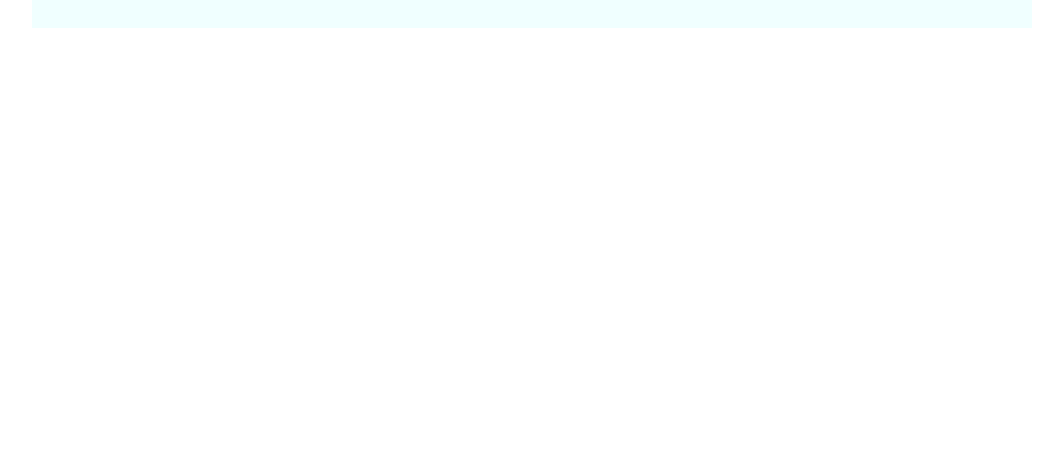
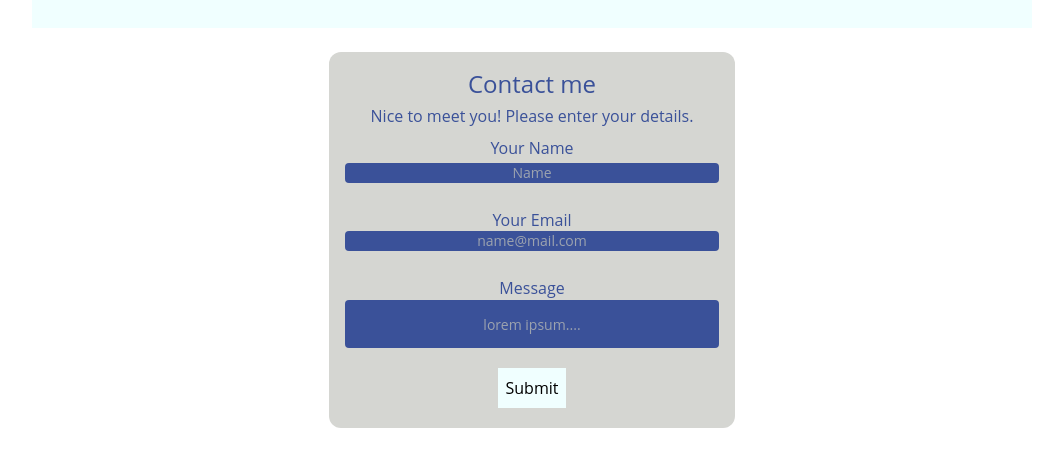
Before and after one commit to Marcela3-DesFullStack/Portfolio, a React (Vite) app: page / in a window 1280 px wide. Shown: the part 1488-1945 px from the top of the page, without its empty margins (108-1171 px from the left). Before the commit the page ends 1548 px from the top, so only its background shows below. Built offline with nearby package versions, Linux system fonts and the light colour scheme; no server answers.

Commit message:
finished styles contact card

```diff
--- a/src/App.jsx
+++ b/src/App.jsx
@@ -3,6 +3,7 @@ import Navbar from './components/Navbar'
 import About from './components/About'
 import Skill from './components/Skills'
 import Projects from './components/Projects'
+import Contact from './components/Contact'
 import './App.css'
 
 
@@ -15,6 +16,8 @@ function App() {
       <About/>
       <Skill/>
       <Projects/>
+      <Contact/>
+
     </>
   )
 }
--- /dev/null
+++ b/src/components/Contact.jsx
@@ -0,0 +1,58 @@
+import { Card, Input, Button, Typography, } from "@material-tailwind/react";
+
+function ContactForm() {
+    return (
+       <Card className="max-w-md mx-auto mt-6 mb- p-4 w-1/3 flex flex-col justify-center sm:w-full bg-customCoolgray">
+            <Typography className=" text-customCobalt text-2xl">
+            Contact me
+            </Typography>
+            <Typography className="mt-1 font-normal text-customCobalt">
+            Nice to meet you! Please enter your details.
+            </Typography>
+            <form className="mt-2 mb-1 ">
+                <div className="mb-1 flex flex-col gap-2">
+                    <Typography variant="h8" className="-mb-2 text-customCobalt">
+                    Your Name
+                    </Typography>
+                    <Input
+                    size="md"
+                    placeholder="Name"
+                    className=" bg-customCobalt text-bg-customWhite text-center border-none rounded "
+                    labelProps={{
+                        className: "before:content-none after:content-none",
+                    }}
+                    />
+                    <Typography variant="h8"className="-mb-3 text-customCobalt">
+                    Your Email
+                    </Typography>
+                    <Input
+                    size="md"
+                    placeholder="name@mail.com"
+                    className="bg-customCobalt text-bg-customWhite text-center border-none rounded"
+                    labelProps={{
+                        className: "before:content-none after:content-none",
+                    }}
+                    />
+                    <Typography variant="h8" className="-mb-2 text-customCobalt">
+                    Message
+                    </Typography>
+                    <Input
+                    type="text"
+                    size="xl"
+                    placeholder="lorem ipsum...."
+                    className=" bg-customCobalt text-bg-customWhite text-center border-none rounded h-12"
+                    labelProps={{
+                        className: "before:content-none after:content-none",
+                    }}
+                    />
+                </div>
+
+                <Button className="mt-6 bg-customWhite text-customBlack p-2">
+                    Submit
+                </Button>
+
+             </form>
+        </Card>
+    );
+  }
+export default ContactForm
```
